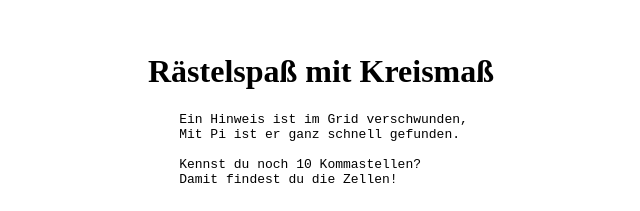
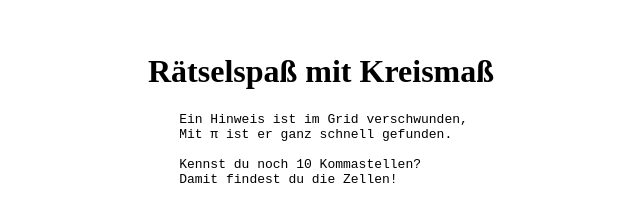
Before and after one commit to fledermoise/fledermoise.github.io, a plain HTML site: page index.html in a window 1280 px wide. Shown: the part 211-422 px from the top of the page, 319-959 px from the left. Drawn offline with Linux system fonts and the light colour scheme.

Commit message:
korrekturen 2

```diff
--- a/index.html
+++ b/index.html
@@ -13,13 +13,13 @@
         left: 50%;
         transform: translate(-50%, -50%);">
 
-        <h1>Rästelspaß mit Kreismaß</h1>
+        <h1>Rätselspaß mit Kreismaß</h1>
 
         </hr>
 
         <pre>
     Ein Hinweis ist im Grid verschwunden,
-    Mit Pi ist er ganz schnell gefunden.
+    Mit &pi; ist er ganz schnell gefunden.
 
     Kennst du noch 10 Kommastellen?
     Damit findest du die Zellen!
```
